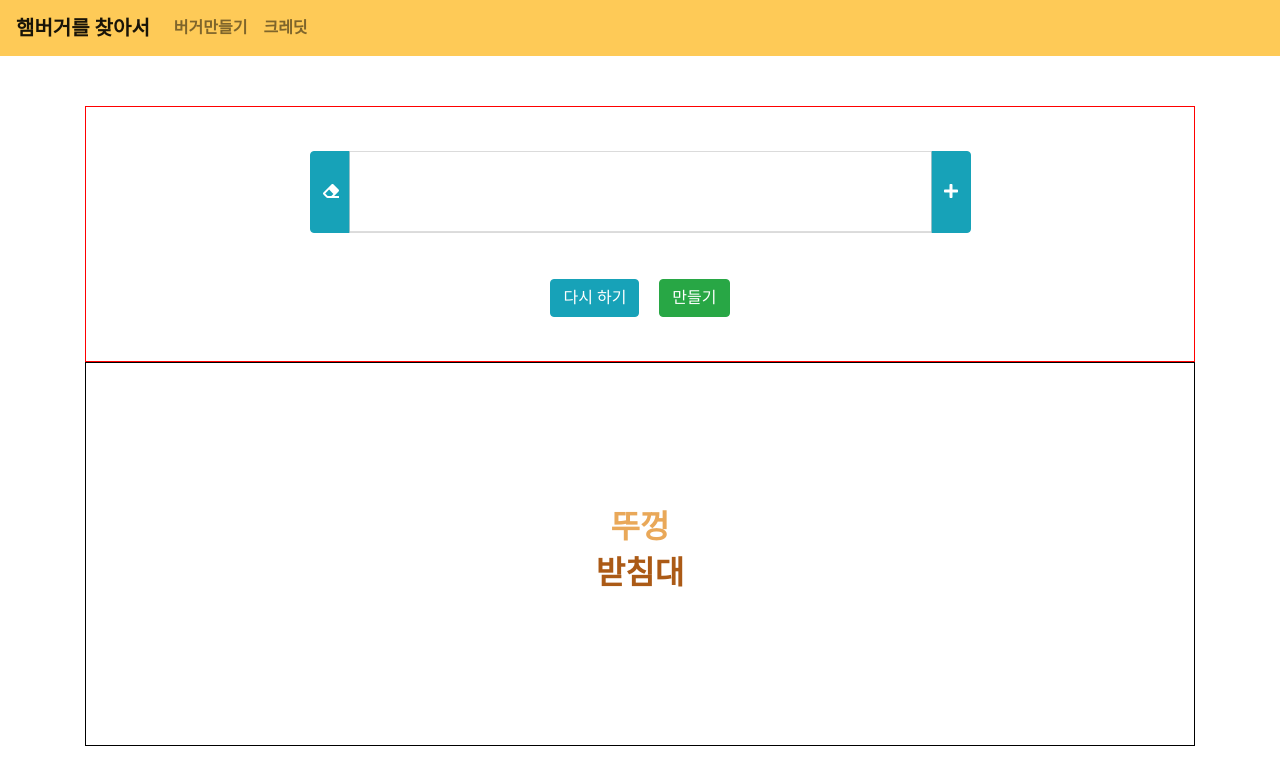
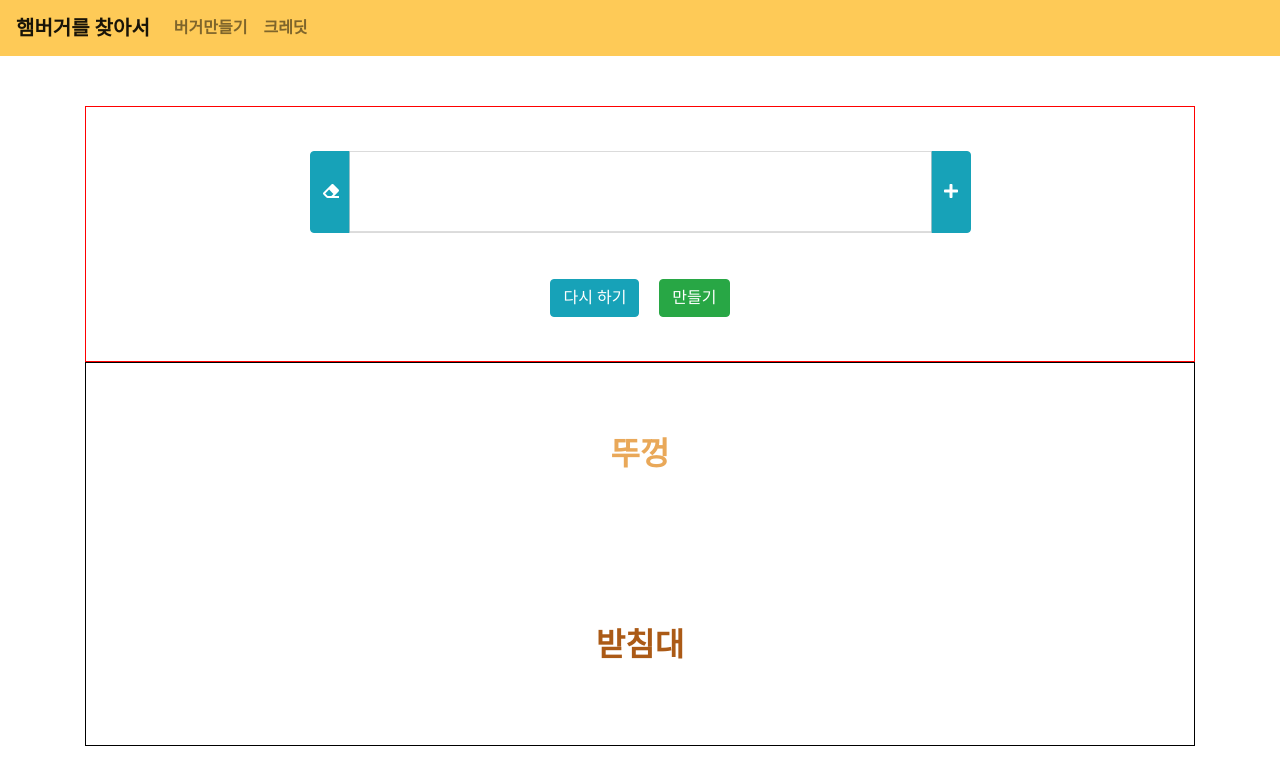
Before and after one commit to babyazalea/burger-finder, a React (Create React App) app: page / in a window 1280 px wide. Shown: the top 784 px of the page. Built offline with nearby package versions, Linux system fonts and the light colour scheme; a web font is replaced by a local one.

Commit message:
added scroll in burger-text

```diff
--- a/src/components/Burger/BurgerMaker/BurgerText/BurgerText.scss
+++ b/src/components/Burger/BurgerMaker/BurgerText/BurgerText.scss
@@ -3,12 +3,12 @@
   height: 60%;
   display: flex;
   flex-direction: column;
-  justify-content: center;
   align-items: center;
   border: 1px solid black;
+  overflow: auto;
   div {
     width: 50%;
-    display: flex;
-    justify-content: center;
+    margin: auto;
+    text-align: center;
   }
 }
```
